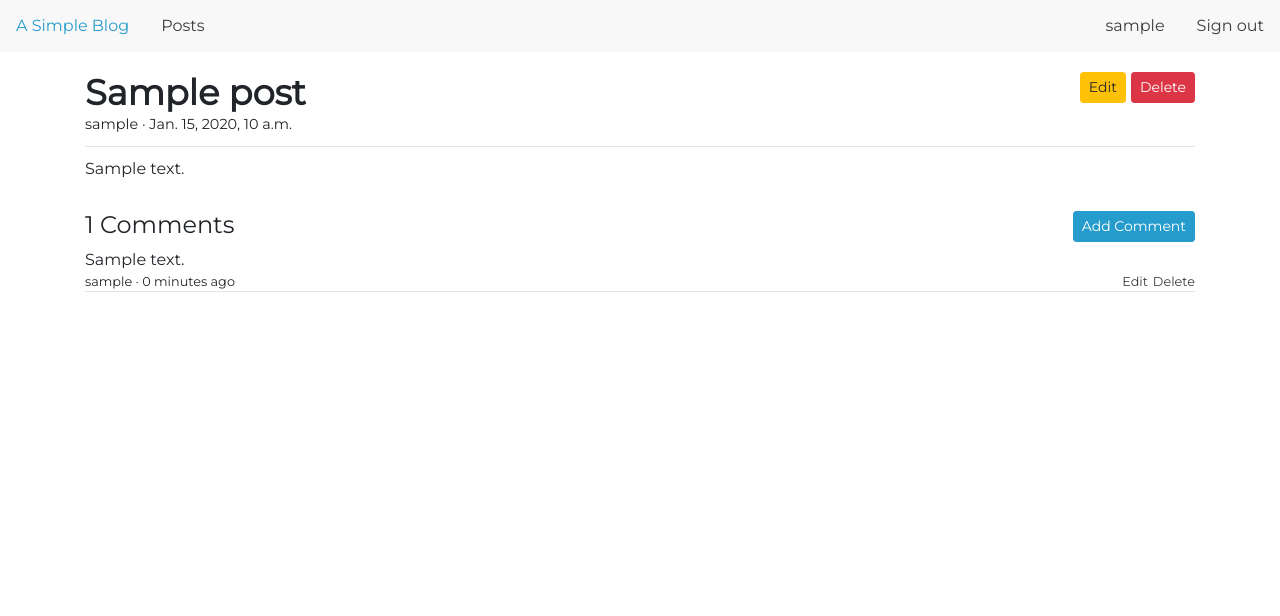
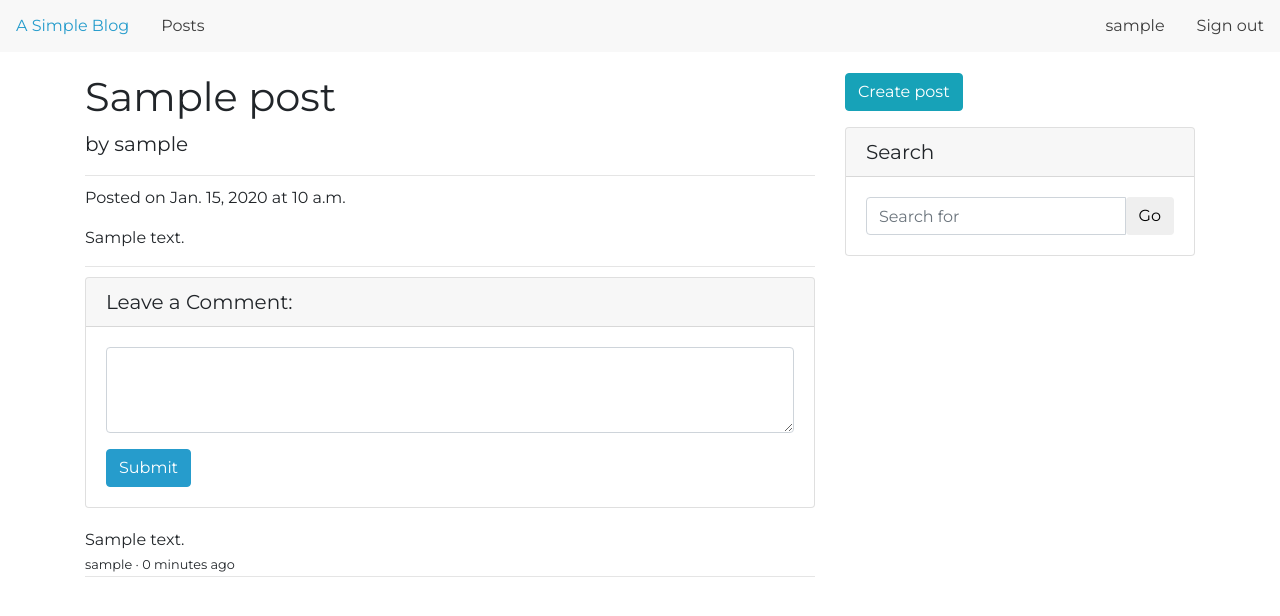
Before and after one commit to irvadm/asimpleblog, a Django app: page /posts/detail/1/ in a window 1280 px wide. Shown: the top 616 px of the page. Run offline with Django 3.2, Linux system fonts and the light colour scheme; a user stored in the database is signed in; tables that the repository leaves empty hold one stand-in row (values such as "Sample post"); some libraries are stand-ins or nearby versions.

Commit message:
Complete restyling of base, post list, and post detail pages

```diff
--- a/posts/admin.py
+++ b/posts/admin.py
@@ -8,7 +8,7 @@ class CommentInline(admin.TabularInline):
 
 @admin.register(Post)
 class PostAdmin(admin.ModelAdmin):
-    list_display = ['title', 'creator', 'body']
-    list_display_links = ['title']
-    list_editable = ['body']
+    list_display = ['pk', 'title', 'creator', 'body']
+    list_display_links = ['pk']
+    list_editable = ['title', 'body']
     inlines = [CommentInline]
--- a/static/css/base.css
+++ b/static/css/base.css
@@ -15,7 +15,11 @@ a:hover {
     text-decoration: none;
     color: #269ccc;
 }
+.pullRight {
+    float: right !important;
+}
 
+/* --- Top navbar styles --- */
 ul.topNav {
     list-style-type: none;
     margin-bottom: 20px;
@@ -23,36 +27,26 @@ ul.topNav {
     overflow: hidden;
     background-color: #f8f8f8;
 }
-
 ul.topNav li {
     float: left;
 }
-
 ul.topNav li a {
     display: block;
     text-align: center;
     padding: 14px 16px;
     text-decoration: none;
 }
-
 ul.topNav li.right {
     float: right;
 }
-
 @media screen and (max-width: 600px) {
     ul.topNav li.right,
     ul.topNav li { float: none; }
 }
-/* --- Page header styles --- */
-.pageHeader h1 {
-    font-size: 2.2em;
-    font-weight: 600;
-}
-/* --- Page header styles --- */
+/* --- Top navbar styles --- */
 
-.pullRight {
-    float: right !important;
-}
+
+/* --- Button styles --- */
 .btn-primary {
     background-color: #269ccc;
     border-color: #269ccc;
@@ -60,3 +54,34 @@ ul.topNav li.right {
 .btn-primary:hover {
     background-color: #1a6d8e;
 }
+.createPostButton {
+    margin-bottom: 1em;
+}
+/* --- Button styles --- */
+
+
+/* --- Post styles --- */
+.card.post {
+    margin-bottom: 20px;
+}
+/* --- Post styles --- */
+
+
+/* --- Comment styles --- */
+#commentList {
+    margin-top: 20px;
+}
+.comment {
+    margin-top: 10px;
+    margin-bottom: 10px;
+    border-bottom: 1px solid rgba(0,0,0,0.1)
+}
+.comment p {
+    margin: 0;
+}
+/* --- Comment styles --- */
+
+
+/* --- Form styles --- */
+
+/* --- Form styles --- */
--- a/static/css/comments.css
+++ /dev/null
@@ -1,30 +0,0 @@
-
-#commentSection {
-    margin: 30px auto;
-}
-
-#commentList {
-    list-style-type: none;
-    padding: 0;
-}
-
-li.comment {
-    border-bottom: 1px solid rgba(0,0,0,0.1);
-    margin-bottom: 10px;
-}
-.commentContent > p {
-    margin: 0;
-}
-.commentInfo {
-    font-size: 0.8em;
-}
-.deleteComment {
-    margin-left: 5px;
-}
-
-#commentForm {
-    margin: 0 auto;
-}
-#commentForm button {
-    margin-top: 5px;
-}
--- a/static/css/posts.css
+++ /dev/null
@@ -1,21 +0,0 @@
-#postList {
-    list-style-type: none;
-    padding: 0;
-}
-.deletePostButton {
-    margin-left: 5px;
-}
-li.post {
-    border-bottom: 1px solid rgba(0,0,0,0.1);
-    margin-bottom: 20px;
-}
-.postTitle {
-    margin: 0;
-}
-.postInfo {
-    font-size: 0.9em;
-}
-.postBody > p {
-    margin-top: 10px;
-    margin-bottom: 10px;
-}
--- a/templates/base.html
+++ b/templates/base.html
@@ -8,12 +8,10 @@
   <meta http-equiv="X-UA-Compatible" content="ie=edge">
   <title>{% block title %}{% endblock %}</title>
   <link rel="stylesheet" href="https://stackpath.bootstrapcdn.com/bootstrap/4.1.3/css/bootstrap.min.css" integrity="sha384-MCw98/SFnGE8fJT3GXwEOngsV7Zt27NXFoaoApmYm81iuXoPkFOJwJ8ERdknLPMO" crossorigin="anonymous">
-  <link href="{% static 'css/base.css' %}" rel="stylesheet">
   <link href="https://fonts.googleapis.com/css?family=Montserrat:400" rel="stylesheet">
   <script src="https://stackpath.bootstrapcdn.com/bootstrap/4.1.3/js/bootstrap.min.js" integrity="sha384-ChfqqxuZUCnJSK3+MXmPNIyE6ZbWh2IMqE241rYiqJxyMiZ6OW/JmZQ5stwEULTy" crossorigin="anonymous"></script>
+  <link href="{% static 'css/base.css' %}" rel="stylesheet">
   <link href="{% static 'css/messages.css' %}" rel="stylesheet">
-  <link href="{% static 'css/posts.css' %}" rel="stylesheet">
-  <link href="{% static 'css/comments.css' %}" rel="stylesheet">
 </head>
 
 <body>
@@ -29,14 +27,35 @@
     {% endif %}
   </ul>
 
-  <section class="container">
-    {% include "messages.html" %}
-  </section>
 
-  <main class="container">
-    {% block main %}
-    {% endblock %}
-  </main>
+
+  <div class="container">
+    <!-- Messages row-->
+    <div class="row">
+      <div class="col">{% include "messages.html" %}</div>
+    </div>
+
+    <!-- Main content row -->
+    <div class="row">
+      <div class="col-md-8">{% block main %}{% endblock %}</div>
+
+      <!-- Right sidebar column -->
+      <div class="col-md-4">
+        <a class="btn btn-info createPostButton" href="{% url 'posts:post_create' %}">Create post</a>
+        <div class="card">
+          <h5 class="card-header">Search</h5>
+          <div class="card-body">
+            <form>
+              <div class="input-group">
+                <input class="form-control" type="text" placeholder="Search for">
+                <button class="btn" type="submit">Go</button>
+              </div>
+            </form>
+          </div>
+        </div>
+      </div>
+    </div>
+  </div>
 
 </body>
 
--- a/templates/posts/post_detail.html
+++ b/templates/posts/post_detail.html
@@ -1,55 +1,46 @@
 {% extends 'base.html' %}
 {% block title %}Post Detail - {{ post.title }}{% endblock %}
 
+{% block main %}
+<!-- Title -->
+<h1>{{ post.title }}</h1>
 
-{% block main %}
-<!-- Post section -->
-<header class="pageHeader">
-  {% if post.creator == request.user %}
-  <a class="deletePostButton btn btn-danger btn-sm pullRight" href="{% url 'posts:post_delete' post.pk %}">Delete</a>
-  <a class="editPostButton btn btn-warning btn-sm pullRight" href="{% url 'posts:post_update' post.pk %}">Edit</a>
-  {% endif %}
-  <h1 class="postTitle">{{ post.title }}</h1>
-</header>
-
-<div class="postInfo">
-  <span>{{ post.creator }}</span>
-  <span>&middot;</span>
-  <span>{{ post.updated }}</span>
-</div>
+<!-- Author -->
+<p class="lead">by {{ post.creator.username }}</p>
 
 <hr>
 
-<div class="postBody">
+<!-- Date/Time -->
+<p>Posted on {{ post.updated.date }} at {{ post.updated.time }}</p>
+
+<!-- Body -->
 <p>{{ post.body }}</p>
+
+<hr>
+
+<!-- Comment form -->
+<div class="card">
+  <h5 class="card-header">Leave a Comment:</h5>
+  <div class="card-body">
+    <form>
+      <div class="form-group">
+        <textarea class="form-control" rows="3"></textarea>
+      </div>
+      <button class="btn btn-primary" type="submit">Submit</button>
+    </form>
+  </div>
 </div>
 
-<!-- Comment section -->
-<section id="commentSection">
-  <header class="commentHeader">
-    <a class="btn btn-primary btn-sm pullRight" href="{% url 'posts:comment_create' post_pk=post.pk %}">Add Comment</a>
-    <h4>{{ post.comments.all.count }} Comments</h4>
-  </header>
-
-  <ul id="commentList">
+<!-- Comments -->
+<ul id="commentList" class="list-unstyled">
   {% for comment in post.comments.all %}
-    <li class="comment">
-      <div class="commentContent">
+  <li class="media comment">
+    <div class="media-body">
       <p>{{ comment.content }}</p>
+      <small>{{ comment.creator.username }} &middot; {{ comment.updated|timesince }} ago</small>
     </div>
-
-      <div class="commentInfo">
-        {% if comment.creator == request.user %}
-        <a class="deleteComment pullRight" href="{% url 'posts:comment_delete' comment.pk %}">Delete</a>
-        <a class="editComment pullRight" href="{% url 'posts:comment_update' comment.pk %}">Edit</a>
-        {% endif %}
-        <span>{{ comment.creator }}</span>
-        <span>&middot;</span>
-        <span>{{ comment.created|timesince }} ago</span>
-      </div>
-
   </li>
   {% endfor %}
+
 </ul>
-</section>
 {% endblock %}
```
Also changed, not shown: templates/posts/post_list.html (+15 -24 lines). Lines whose indentation alone changed are shown as unchanged.
